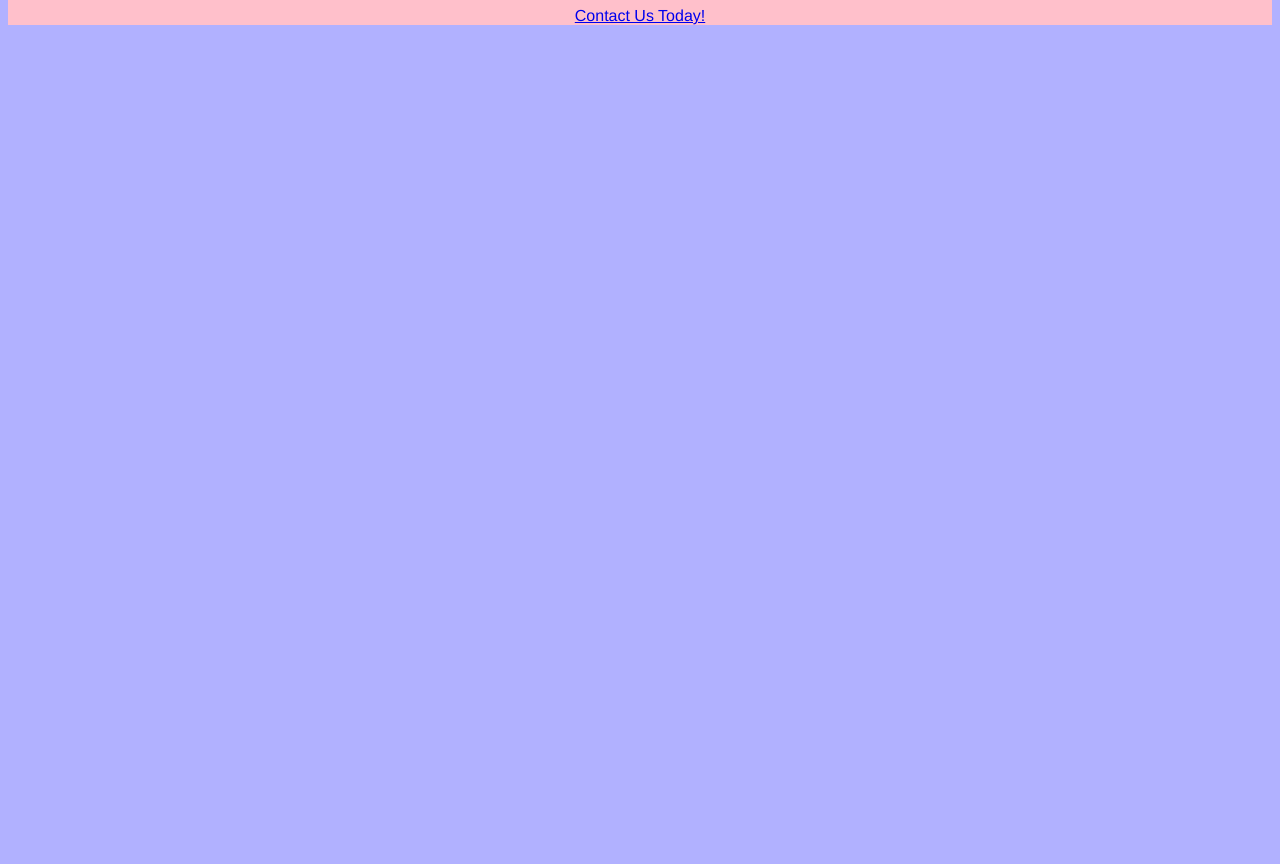
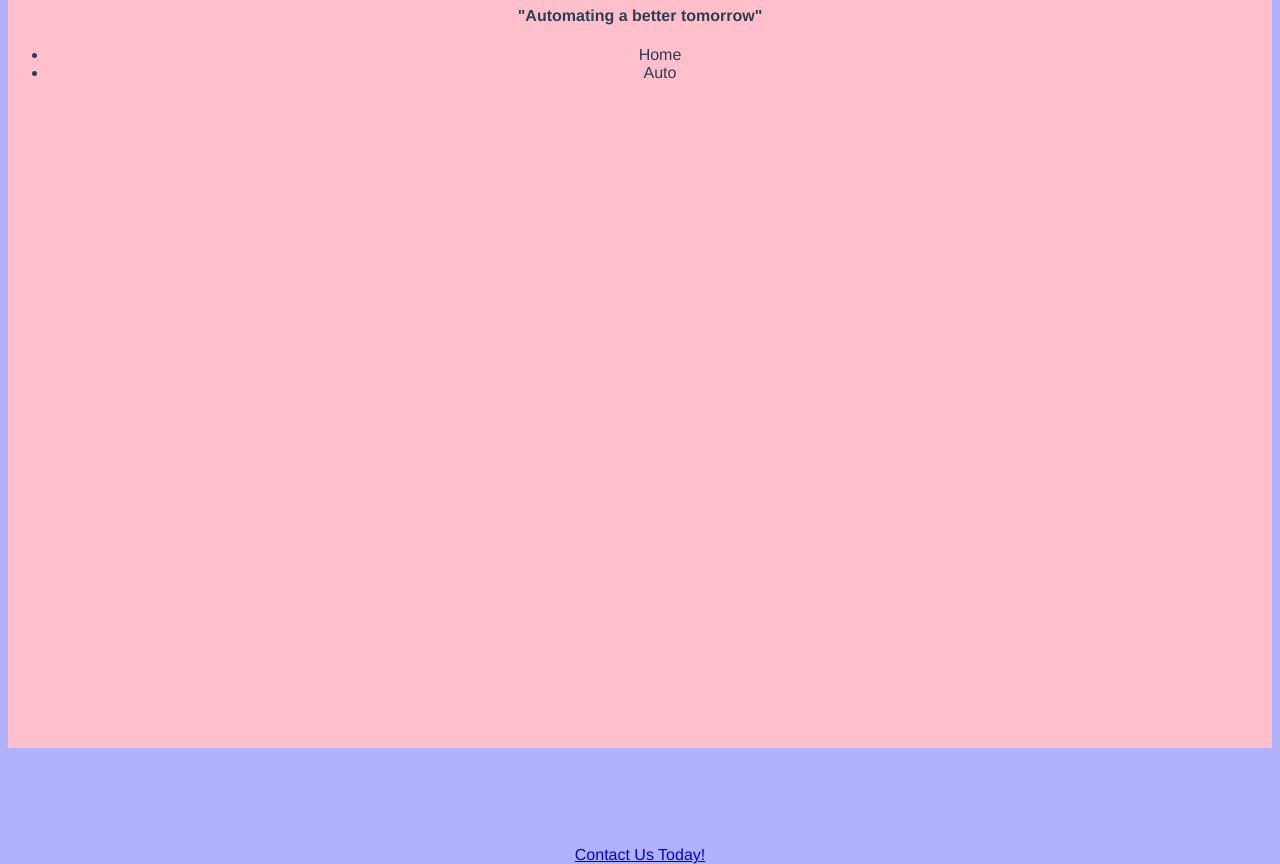
Before and after one commit to adammathewvaughn/vite-fdnbtl, a website built with Vite: page index.html in a window 1280 px wide. Shown: the part 73-937 px from the top of the page. Before the commit the page ends 800 px from the top, so only its background shows below. Built offline with nearby package versions, Linux system fonts and the light colour scheme.

Commit message:
2 files modified

```diff
--- a/main.js
+++ b/main.js
@@ -2,5 +2,13 @@ import './style.css';
 
 document.querySelector('#app').innerHTML = `
   <h1>AMV Embedded Systems</h1>
+  <h4>"Automating a better tomorrow"</h4>
+  <div>
+    <ul>
+      <li>Home</li>
+      <li>Auto</li>
+    </ul>
+  </div>
   <a href="https://www.linkedin.com/in/adam-m-vaughn/" target="_blank">Contact Us Today!</a>
+
 `;
--- a/style.css
+++ b/style.css
@@ -13,5 +13,9 @@ padding-top: 0;
 }
 
 html {
-  background-color: rgb(177, 177, 255)
+  background-color: rgb(177, 177, 255);
 }
+
+div {
+height: 50rem;
+}
```
